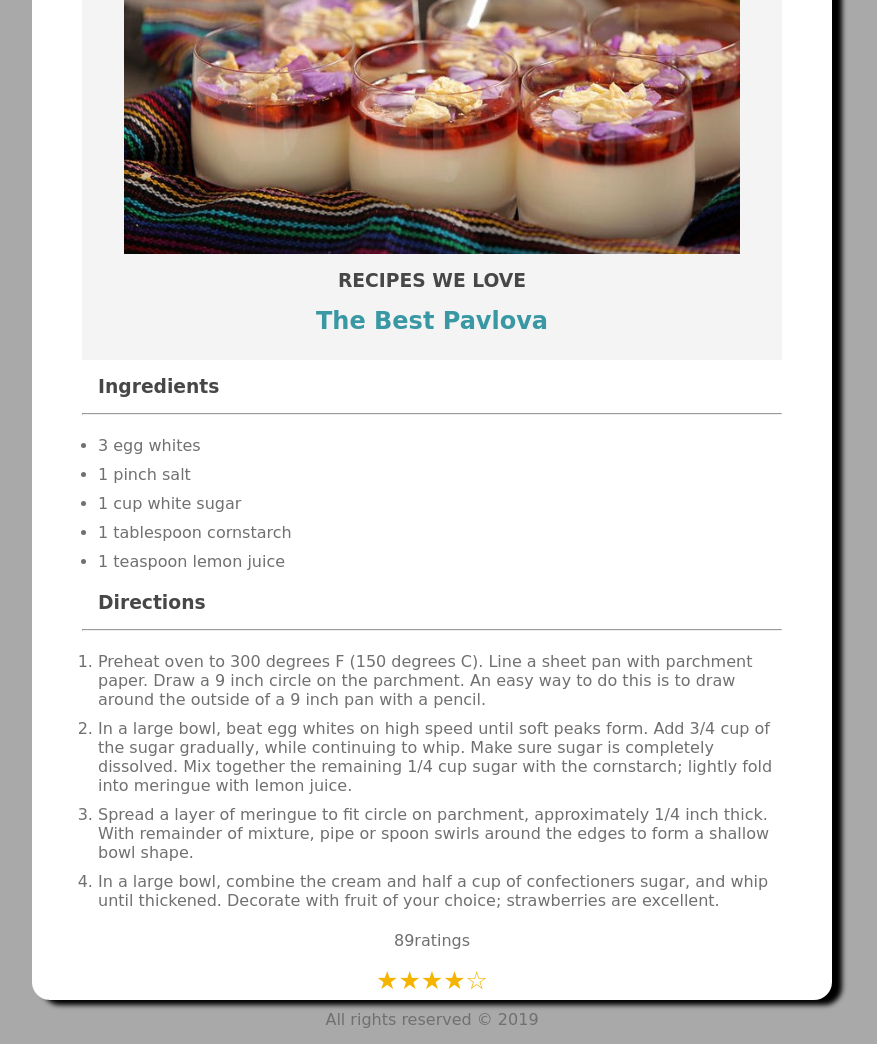
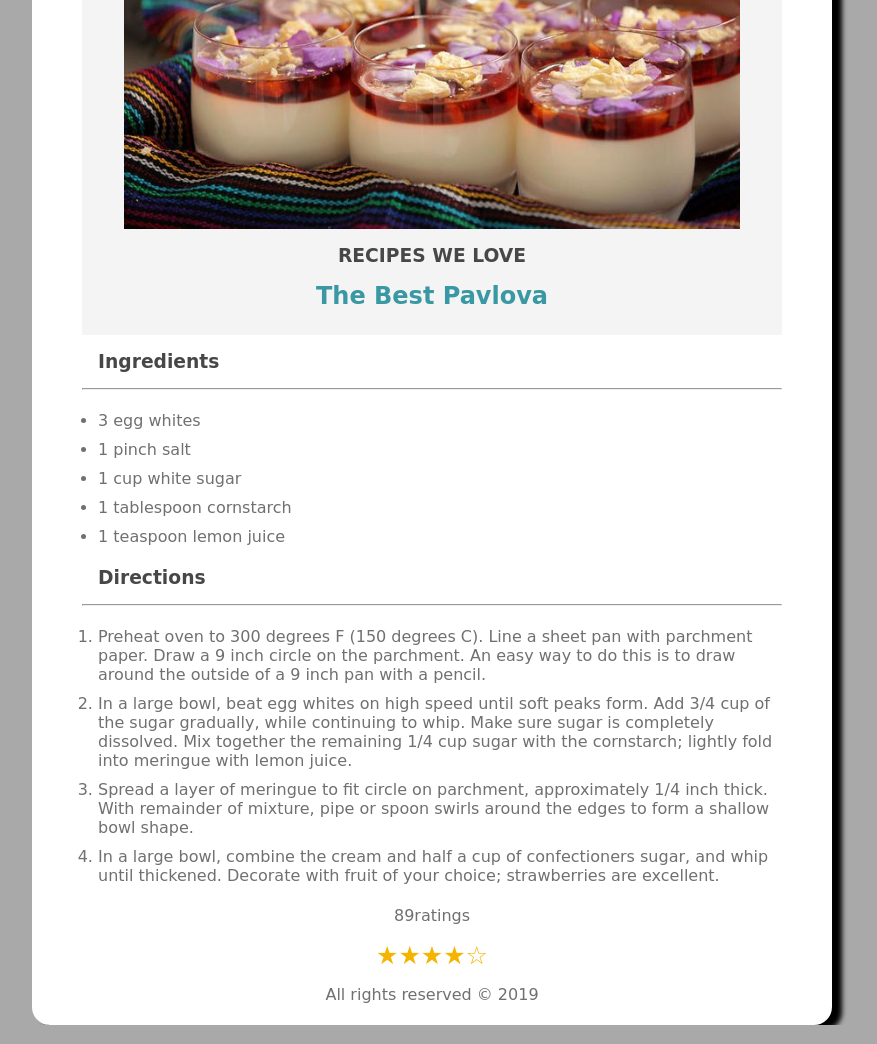
Before and after one commit to sa123455/FC_CSS_DAY4_Aliu_Matzer, a plain HTML site: page recipes.html in a window 1280 px wide. Shown: the whole page, without its empty margins (208-1085 px from the left). Drawn offline with Linux system fonts and the light colour scheme; a web font is replaced by a local one.

Commit message:
freaking bug

```diff
--- a/recipes.css
+++ b/recipes.css
@@ -49,7 +49,7 @@ h1 {
   padding: 0 50px 0 50px;
   background: white;
   width: 800px;
-  height: 1200px;
+  height: 1250px;
   position: absolute;
   left: 50%;
   top: 50%;
```
